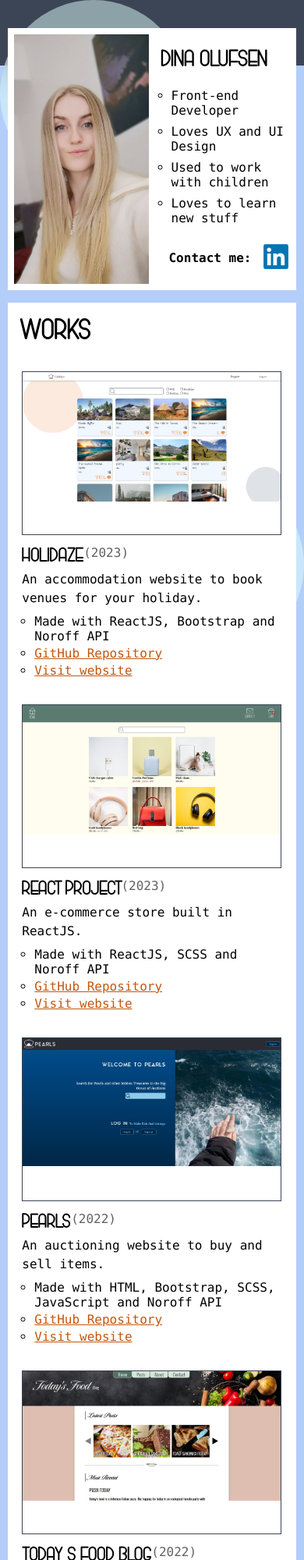
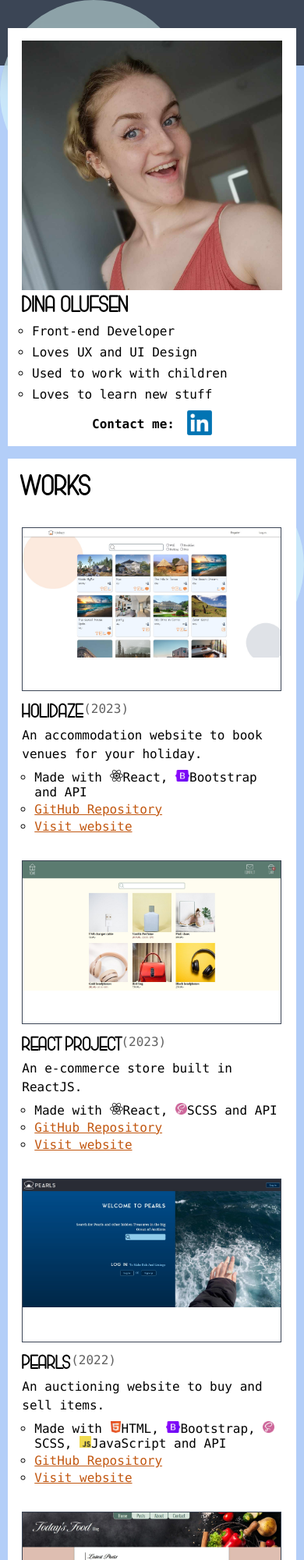
Before and after one commit to DinaOluf/Portfolio, a website: page index.html in a window 390 px wide. Shown: the top 2000 px of the page at 78% size. Drawn offline with Linux system fonts and the light colour scheme.

Commit message:
tweaks to presentation
Added icons and tweaked css

```diff
--- a/css/index.css
+++ b/css/index.css
@@ -104,6 +104,9 @@ footer {
     height: 10%;
     background: #3B4555;
 }
+header {
+    max-height: 2.5%;
+}
 
 main {
     height: 80%;
@@ -145,9 +148,9 @@ section {
 
 .profile .img-container img {
     object-fit: cover;
-    width: 120%;
-    height: 120%;
-    transform: translateX(-10%);
+    min-width: 110%;
+    min-height: 150%;
+    transform: translate(-10%, 0%)
 }
 
 .profile-text {
@@ -285,6 +288,56 @@ footer div {
     align-self: center;
     margin-left: 4rem;
     font-size: 1.2em;
+}
+
+.small-icons {
+    display: inline-block;
+    height: 15px;
+    width: 15px;
+}
+
+.mini-react {
+    background-image: url("../images/mini-logos/react-logo.png");
+    background-position: center;
+    background-size: cover;
+    width: 17px;
+}
+
+.mini-bs {
+    background-image: url("../images/mini-logos/bs-logo.png");
+    background-position: center;
+    background-size: cover;
+    width: 18px;
+}
+
+.mini-sass {
+    background-image: url("../images/mini-logos/sass-logo.png");
+    background-position: center;
+    background-size: cover;
+}
+
+.mini-html {
+    background-image: url("../images/mini-logos/html5-logo.png");
+    background-position: center;
+    background-size: cover;
+}
+
+.mini-js {
+    background-image: url("../images/mini-logos/js-logo.png");
+    background-position: center;
+    background-size: cover;
+}
+
+.mini-css {
+    background-image: url("../images/mini-logos/css3-logo.png");
+    background-position: center;
+    background-size: cover;
+}
+
+.mini-wp {
+    background-image: url("../images/mini-logos/wp-logo.png");
+    background-position: center;
+    background-size: cover;
 }
 
 #hopTeaser {
@@ -429,7 +482,7 @@ footer div {
 
     .profile .img-container img {
         object-fit: cover;
-        min-height: auto;
+        max-width: 100%;
     }
 
     .profile-text {
@@ -499,6 +552,23 @@ footer div {
 @media (max-width: 500px) {
     .profile {
         width: 95%;
+        flex-direction: column;
+    }
+
+    .profile .img-container {
+        width: 90%;
+        margin-top: 1rem;
+        margin-bottom: 0;
+    }
+
+    .profile .img-container img {
+        min-width: 120%;
+    }
+
+    .profile-text {
+        height: 12rem;
+        width: 90%;
+        margin-bottom: 0.5rem;
     }
 
     .works {
@@ -576,6 +646,12 @@ footer div {
     }
 }
 
+@media (min-height: 732px) {
+ header {
+    max-height: 10%;
+ }
+}
+
 @media (min-width: 950px) {
     #hopTeaser {
         display: block;
--- a/index.html
+++ b/index.html
@@ -15,7 +15,7 @@
             <h1>Dina Olufsen's Portfolio</h1>
             <section class="profile">
                 <div class="img-container">
-                    <img src="/images/portrait.jpg" alt="Portrait of Dina Olufsen">
+                    <img src="/images/happyDina.jpg" alt="Portrait of Dina Olufsen">
                 </div>
                 <div class="profile-text">
                     <h2>Dina Olufsen</h2>
@@ -40,7 +40,10 @@
                             <div><h3>Holidaze</h3><span class="faded-text">(2023)</span></div>
                             <p>An accommodation website to book venues for your holiday.</p>
                             <ul>
-                                <li>Made with ReactJS, Bootstrap and Noroff API</li>
+                                <li>Made with
+                                    <span class="small-icons mini-react"></span>React,
+                                    <span class="small-icons mini-bs"></span>Bootstrap and API
+                                </li>
                                 <li><a href="https://github.com/DinaOluf/holidaze-project-exam2" target=”_blank”>GitHub Repository</a></li>
                                 <li><a href="https://holidazeproject.netlify.app/" target=”_blank”>Visit website</a></li>
                             </ul>
@@ -52,7 +55,10 @@
                             <div><h3>React project</h3><span class="faded-text">(2023)</span></div>
                             <p>An e-commerce store built in ReactJS.</p>
                             <ul>
-                                <li>Made with ReactJS, SCSS and Noroff API</li>
+                                <li>Made with
+                                    <span class="small-icons mini-react"></span>React,
+                                    <span class="small-icons mini-sass"></span>SCSS and API
+                                </li>
                                 <li><a href="https://github.com/DinaOluf/javascript-frameworks-ca" target=”_blank”>GitHub Repository</a></li>
                                 <li><a href="https://javascriptframeworks-react.netlify.app/" target=”_blank”>Visit website</a></li>
                             </ul>
@@ -64,7 +70,12 @@
                             <div><h3>Pearls</h3><span class="faded-text">(2022)</span></div>
                             <p>An auctioning website to buy and sell items.</p>
                             <ul>
-                                <li>Made with HTML, Bootstrap, SCSS, JavaScript and Noroff API</li>
+                                <li>Made with
+                                    <span class="small-icons mini-html"></span>HTML,
+                                    <span class="small-icons mini-bs"></span>Bootstrap,
+                                    <span class="small-icons mini-sass"></span>SCSS,
+                                    <span class="small-icons mini-js"></span>JavaScript and API
+                                </li>
                                 <li><a href="https://github.com/DinaOluf/SemesterProject2" target=”_blank”>GitHub Repository</a></li>
                                 <li><a href="https://dinaoluf.github.io/SemesterProject2" target=”_blank”>Visit website</a></li>
                             </ul>
@@ -76,7 +87,12 @@
                             <div><h3>Today's Food Blog</h3><span class="faded-text">(2022)</span></div>
                             <p>A food blog for a content creator.</p>
                             <ul>
-                                <li>Made with HTML, CSS, JavaScript and WordPress REST API</li>
+                                <li>Made with
+                                    <span class="small-icons mini-html"></span>HTML,
+                                    <span class="small-icons mini-css"></span>CSS,
+                                    <span class="small-icons mini-js"></span>JavaScript and
+                                    <span class="small-icons mini-wp"></span>WordPress REST API
+                                </li>
                                 <li><a href="https://github.com/Noroff-FEU-Assignments/project-exam-1-DinaOluf" target=”_blank”>GitHub Repository</a></li>
                                 <li><a href="https://todaysfoodblog.netlify.app/" target=”_blank”>Visit website</a></li>
                             </ul>
@@ -88,7 +104,12 @@
                             <div><h3>Game Hub</h3><span class="faded-text">(2022)</span></div>
                             <p>A website for people to buy and sell video games.</p>
                             <ul>
-                                <li>Made with HTML, CSS, JavaScript and WordPress REST API</li>
+                                <li>Made with
+                                    <span class="small-icons mini-html"></span>HTML,
+                                    <span class="small-icons mini-css"></span>CSS,
+                                    <span class="small-icons mini-js"></span>JavaScript and
+                                    <span class="small-icons mini-wp"></span>WordPress REST API
+                                </li>
                                 <li><a href="https://github.com/Noroff-FEU-Assignments/cross-course-project-DinaOluf" target=”_blank”>GitHub Repository</a></li>
                                 <li><a href="https://dina-school.netlify.app/" target=”_blank”>Visit website</a></li>
                             </ul>
@@ -100,7 +121,10 @@
                             <div><h3>Community Science Museum</h3><span class="faded-text">(2021)</span></div>
                             <p>A science museum website for young people and families.</p>
                             <ul>
-                                <li>Made with HTML and CSS</li>
+                                <li>Made with
+                                    <span class="small-icons mini-html"></span>HTML and
+                                    <span class="small-icons mini-css"></span>CSS
+                                </li>
                                 <li><a href="https://github.com/DinaOluf/SemesterProject1" target=”_blank”>GitHub Repository</a></li>
                                 <li><a href="https://thecommunityscience.netlify.app/" target=”_blank”>Visit website</a></li>
                             </ul>
```
